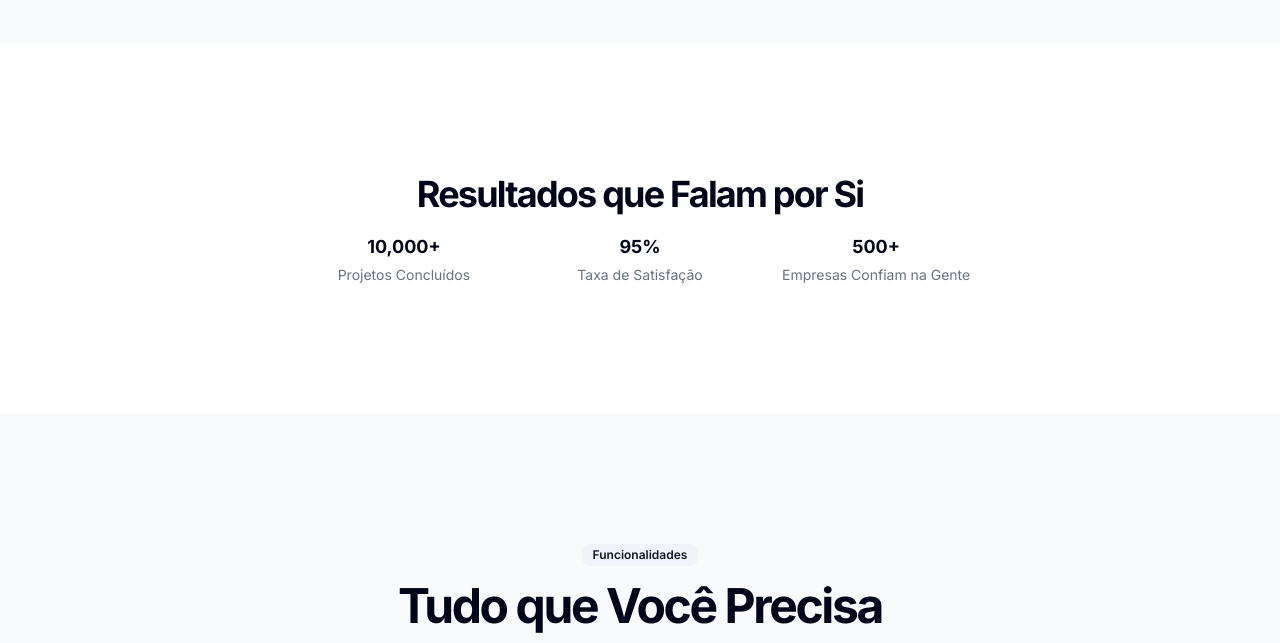
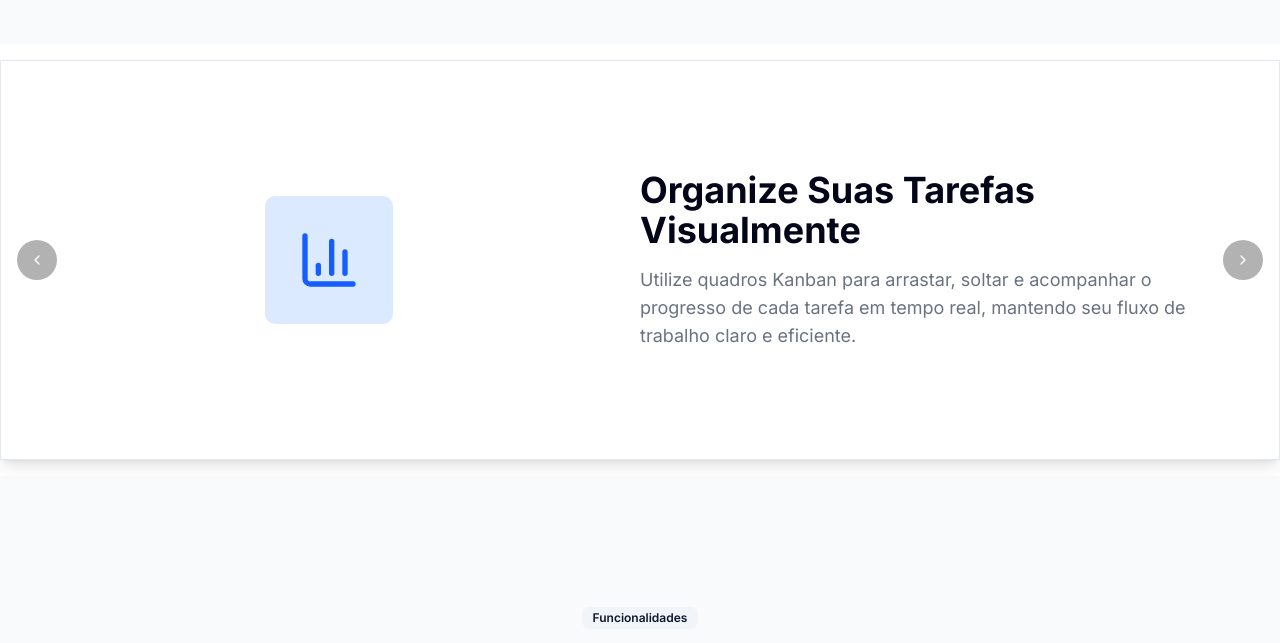
Before and after one commit to LSthemagic/project-manager-frontend, a Next.js app: page / in a window 1280 px wide. Shown: the part 724-1367 px from the top of the page. Built offline with nearby package versions, Linux system fonts and the light colour scheme; no server answers.

Commit message:
Feat: Adicionando Carrousel Slide

```diff
--- a/app/page.tsx
+++ b/app/page.tsx
@@ -1,24 +1,35 @@
-import Link from 'next/link';
-import { Button } from '@/components/ui/button';
-import { Card, CardContent, CardHeader, CardTitle } from '@/components/ui/card';
-import { Badge } from '@/components/ui/badge';
-import { Header } from './_components/Header';
-import { Footer } from './_components/Footer';
-import { CheckCircle, Users, BarChart3, Clock, Shield, Zap, ArrowRight, Star } from 'lucide-react';
-import api from '@/lib/api';
+import Link from "next/link";
+import { Button } from "@/components/ui/button";
+import { Card, CardContent, CardHeader, CardTitle } from "@/components/ui/card";
+import { Badge } from "@/components/ui/badge";
+import { Header } from "./_components/Header";
+import { Footer } from "./_components/Footer";
+import {
+  CheckCircle,
+  Users,
+  BarChart3,
+  Clock,
+  Shield,
+  Zap,
+  ArrowRight,
+  Star,
+  TrendingUp,
+} from "lucide-react";
+import { SimpleCarousel } from "@/components/ui/simple-carousel";
+import api from "@/lib/api";
 
 async function getPublicStats() {
   try {
-    const response = await api.get('/reports/public-stats');
+    const response = await api.get("/reports/public-stats");
 
     return response.data;
   } catch (error) {
     console.error("Failed to fetch public stats:", error);
     // Retorna dados de fallback em caso de erro na API
     return {
-      projectsCompleted: '10,000+',
-      satisfactionRate: '95%',
-      companiesTrust: '500+',
+      projectsCompleted: "10,000+",
+      satisfactionRate: "95%",
+      companiesTrust: "500+",
     };
   }
 }
@@ -26,11 +37,90 @@ async function getPublicStats() {
 export default async function LandingPage() {
   const stats = await getPublicStats();
 
+ const carouselSlides = [
+    <div key="slide-stats" className="flex flex-col items-center justify-center text-center gap-8 p-8 md:p-12 w-full h-full">
+
+      <div className="space-y-3">
+        <h2 className="text-3xl font-bold tracking-tighter md:text-4xl/tight">
+          Resultados que Falam por Si
+        </h2>
+      </div>
+      <div className="mx-auto grid max-w-5xl items-start gap-8 sm:grid-cols-3 md:gap-12">
+        <div className="grid gap-1">
+          <h3 className="text-2xl font-bold">{stats.projectsCompleted}</h3>
+          <p className="text-sm text-gray-500 dark:text-gray-400">
+            Projetos Concluídos
+          </p>
+        </div>
+        <div className="grid gap-1">
+          <h3 className="text-2xl font-bold">{stats.satisfactionRate}</h3>
+          <p className="text-sm text-gray-500 dark:text-gray-400">
+            Taxa de Satisfação
+          </p>
+        </div>
+        <div className="grid gap-1">
+          <h3 className="text-2xl font-bold">{stats.companiesTrust}</h3>
+          <p className="text-sm text-gray-500 dark:text-gray-400">
+            Empresas Confiam na Gente
+          </p>
+        </div>
+      </div>
+    </div>,
+
+
+    <div key="slide1" className="flex flex-col md:flex-row items-center justify-center text-center md:text-left gap-8 p-8 md:p-12 w-full h-full">
+      <div className="mx-auto flex h-32 w-32 items-center justify-center rounded-lg bg-blue-100 dark:bg-blue-900 flex-shrink-0">
+        <BarChart3 className="h-16 w-16 text-blue-600 dark:text-blue-400" />
+      </div>
+      <div className="md:w-1/2">
+        <h2 className="text-3xl md:text-4xl font-bold">
+          Organize Suas Tarefas Visualmente
+        </h2>
+        <p className="text-lg text-gray-500 dark:text-gray-400 mt-4 max-w-2xl">
+          Utilize quadros Kanban para arrastar, soltar e acompanhar o progresso de cada tarefa em tempo real, mantendo seu fluxo de trabalho claro e eficiente.
+        </p>
+      </div>
+    </div>,
+
+
+    <div key="slide2" className="flex flex-col md:flex-row items-center justify-center text-center md:text-left gap-8 p-8 md:p-12 w-full h-full">
+      <div className="mx-auto flex h-32 w-32 items-center justify-center rounded-lg bg-green-100 dark:bg-green-900 flex-shrink-0">
+        <Users className="h-16 w-16 text-green-600 dark:text-green-400" />
+      </div>
+      <div className="md:w-1/2">
+        <h2 className="text-3xl md:text-4xl font-bold">
+          Colaboração Centralizada e Eficiente
+        </h2>
+        <p className="text-lg text-gray-500 dark:text-gray-400 mt-4 max-w-2xl">
+          Comente, anexe arquivos e atribua responsáveis. Mantenha toda a comunicação do projeto em um único lugar, aumentando a sinergia da equipe.
+        </p>
+      </div>
+    </div>,
+
+
+    <div key="slide3" className="flex flex-col md:flex-row items-center justify-center text-center md:text-left gap-8 p-8 md:p-12 w-full h-full">
+      <div className="mx-auto flex h-32 w-32 items-center justify-center rounded-lg bg-purple-100 dark:bg-purple-900 flex-shrink-0">
+        <Clock className="h-16 w-16 text-purple-600 dark:text-purple-400" />
+      </div>
+      <div className="md:w-1/2">
+        <h2 className="text-3xl md:text-4xl font-bold">
+          Decisões Inteligentes com Relatórios
+        </h2>
+        <p className="text-lg text-gray-500 dark:text-gray-400 mt-4 max-w-2xl">
+          Obtenha insights sobre a produtividade da equipe, tempo gasto em tarefas e o progresso geral para otimizar seus resultados.
+        </p>
+      </div>
+    </div>,
+  ];
+
   return (
     <div className="flex flex-col min-h-[100dvh]">
       <Header />
       <main className="flex-1">
-        <section id="hero" className="w-full py-12 md:py-24 lg:py-32 xl:py-48 bg-gray-50 dark:bg-gray-900">
+        <section
+          id="hero"
+          className="w-full py-12 md:py-24 lg:py-32 xl:py-48 bg-gray-50 dark:bg-gray-900"
+        >
           <div className="container px-4 md:px-6">
             <div className="grid gap-6 lg:grid-cols-[1fr_400px] lg:gap-12 xl:grid-cols-[1fr_600px]">
               <div className="flex flex-col justify-center space-y-4">
@@ -39,7 +129,9 @@ export default async function LandingPage() {
                     Gerencie Seus Projetos de Forma Inteligente
                   </h1>
                   <p className="max-w-[600px] text-gray-500 md:text-xl dark:text-gray-400">
-                    Nossa plataforma oferece as ferramentas que você precisa para organizar tarefas, colaborar com sua equipe e entregar resultados no prazo.
+                    Nossa plataforma oferece as ferramentas que você precisa
+                    para organizar tarefas, colaborar com sua equipe e entregar
+                    resultados no prazo.
                   </p>
                 </div>
                 <div className="flex flex-col gap-2 min-[400px]:flex-row">
@@ -52,38 +144,36 @@ export default async function LandingPage() {
           </div>
         </section>
 
-        <section id="stats" className="w-full py-12 md:py-24 lg:py-32 flex justify-center">
-          <div className="container grid items-center justify-center gap-4 px-4 text-center md:px-6">
-            <div className="space-y-3">
-              <h2 className="text-3xl font-bold tracking-tighter md:text-4xl/tight">
-                Resultados que Falam por Si
-              </h2>
-            </div>
-            <div className="mx-auto grid max-w-5xl items-start gap-8 sm:grid-cols-2 md:gap-12 lg:grid-cols-3">
-              <div className="grid gap-1">
-                <h3 className="text-lg font-bold">{stats.projectsCompleted}</h3>
-                <p className="text-sm text-gray-500 dark:text-gray-400">Projetos Concluídos</p>
-              </div>
-              <div className="grid gap-1">
-                <h3 className="text-lg font-bold">{stats.satisfactionRate}</h3>
-                <p className="text-sm text-gray-500 dark:text-gray-400">Taxa de Satisfação</p>
-              </div>
-              <div className="grid gap-1">
-                <h3 className="text-lg font-bold">{stats.companiesTrust}</h3>
-                <p className="text-sm text-gray-500 dark:text-gray-400">Empresas Confiam na Gente</p>
-              </div>
-            </div>
+        <section
+          id="stats"
+          className="w-full py-12 md:py-24 lg:py-4 flex justify-center"
+        >
+          <div className="w-full px-0 md:px-0 flex items-center justify-center h-full">
+            <SimpleCarousel
+              autoPlayInterval={5000}
+              className="w-full max-w-8xl h-[60vh] md:h-[50vh] rounded-none overflow-hidden bg-white dark:bg-gray-950 shadow-lg border"
+              slides={carouselSlides}
+            />
           </div>
         </section>
 
-        <section id="features" className="w-full py-12 md:py-24 lg:py-32 bg-gray-50 dark:bg-gray-900 flex justify-center">
+        <section
+          id="features"
+          className="w-full py-12 md:py-24 lg:py-32 bg-gray-50 dark:bg-gray-900 flex justify-center"
+        >
           <div className="container px-4 md:px-6">
             <div className="flex flex-col items-center justify-center space-y-4 text-center">
               <div className="space-y-2">
-                <Badge variant="secondary" className="mb-4">Funcionalidades</Badge>
-                <h2 className="text-3xl font-bold tracking-tighter sm:text-5xl">Tudo que Você Precisa</h2>
+                <Badge variant="secondary" className="mb-4">
+                  Funcionalidades
+                </Badge>
+                <h2 className="text-3xl font-bold tracking-tighter sm:text-5xl">
+                  Tudo que Você Precisa
+                </h2>
                 <p className="max-w-[900px] text-gray-500 md:text-xl/relaxed lg:text-base/relaxed xl:text-xl/relaxed dark:text-gray-400">
-                  Nossa plataforma é construída com funcionalidades poderosas para otimizar seu fluxo de trabalho e impulsionar a produtividade da sua equipe.
+                  Nossa plataforma é construída com funcionalidades poderosas
+                  para otimizar seu fluxo de trabalho e impulsionar a
+                  produtividade da sua equipe.
                 </p>
               </div>
             </div>
@@ -97,7 +187,9 @@ export default async function LandingPage() {
                 </CardHeader>
                 <CardContent>
                   <p className="text-gray-500 dark:text-gray-400">
-                    Organize tarefas visualmente com quadros Kanban intuitivos. Arraste e solte tarefas entre colunas e acompanhe o progresso em tempo real.
+                    Organize tarefas visualmente com quadros Kanban intuitivos.
+                    Arraste e solte tarefas entre colunas e acompanhe o
+                    progresso em tempo real.
                   </p>
                 </CardContent>
               </Card>
@@ -107,11 +199,14 @@ export default async function LandingPage() {
                   <div className="mx-auto mb-4 flex h-12 w-12 items-center justify-center rounded-lg bg-green-100 dark:bg-green-900">
                     <Users className="h-6 w-6 text-green-600 dark:text-green-400" />
                   </div>
-                  <CardTitle className="text-xl">Colaboração em Equipe</CardTitle>
+                  <CardTitle className="text-xl">
+                    Colaboração em Equipe
+                  </CardTitle>
                 </CardHeader>
                 <CardContent>
                   <p className="text-gray-500 dark:text-gray-400">
-                    Comente, anexe arquivos, atribua responsáveis e mantenha toda a equipe sincronizada em um só lugar.
+                    Comente, anexe arquivos, atribua responsáveis e mantenha
+                    toda a equipe sincronizada em um só lugar.
                   </p>
                 </CardContent>
               </Card>
@@ -121,11 +216,14 @@ export default async function LandingPage() {
                   <div className="mx-auto mb-4 flex h-12 w-12 items-center justify-center rounded-lg bg-purple-100 dark:bg-purple-900">
                     <Clock className="h-6 w-6 text-purple-600 dark:text-purple-400" />
                   </div>
-                  <CardTitle className="text-xl">Relatórios e Análises</CardTitle>
+                  <CardTitle className="text-xl">
+                    Relatórios e Análises
+                  </CardTitle>
                 </CardHeader>
                 <CardContent>
                   <p className="text-gray-500 dark:text-gray-400">
-                    Obtenha insights detalhados sobre produtividade, tempo gasto em tarefas e performance da equipe.
+                    Obtenha insights detalhados sobre produtividade, tempo gasto
+                    em tarefas e performance da equipe.
                   </p>
                 </CardContent>
               </Card>
@@ -139,7 +237,8 @@ export default async function LandingPage() {
                 </CardHeader>
                 <CardContent>
                   <p className="text-gray-500 dark:text-gray-400">
-                    Controle de acesso por níveis, criptografia de dados e backup automático para manter seus projetos seguros.
+                    Controle de acesso por níveis, criptografia de dados e
+                    backup automático para manter seus projetos seguros.
                   </p>
                 </CardContent>
               </Card>
@@ -149,11 +248,14 @@ export default async function LandingPage() {
                   <div className="mx-auto mb-4 flex h-12 w-12 items-center justify-center rounded-lg bg-red-100 dark:bg-red-900">
                     <Zap className="h-6 w-6 text-red-600 dark:text-red-400" />
                   </div>
-                  <CardTitle className="text-xl">Performance Otimizada</CardTitle>
+                  <CardTitle className="text-xl">
+                    Performance Otimizada
+                  </CardTitle>
                 </CardHeader>
                 <CardContent>
                   <p className="text-gray-500 dark:text-gray-400">
-                    Interface rápida e responsiva, sincronização em tempo real e experiência fluida em qualquer dispositivo.
+                    Interface rápida e responsiva, sincronização em tempo real e
+                    experiência fluida em qualquer dispositivo.
                   </p>
                 </CardContent>
               </Card>
@@ -167,7 +269,8 @@ export default async function LandingPage() {
                 </CardHeader>
                 <CardContent>
                   <p className="text-gray-500 dark:text-gray-400">
-                    Desde o planejamento até a entrega, gerencie marcos, orçamentos, prazos e recursos em uma plataforma única.
+                    Desde o planejamento até a entrega, gerencie marcos,
+                    orçamentos, prazos e recursos em uma plataforma única.
                   </p>
                 </CardContent>
               </Card>
@@ -175,12 +278,19 @@ export default async function LandingPage() {
           </div>
         </section>
 
-        <section id="testimonials" className="w-full py-12 md:py-24 lg:py-32 flex justify-center">
+        <section
+          id="testimonials"
+          className="w-full py-12 md:py-24 lg:py-32 flex justify-center"
+        >
           <div className="container px-4 md:px-6">
             <div className="flex flex-col items-center justify-center space-y-4 text-center">
               <div className="space-y-2">
-                <Badge variant="secondary" className="mb-4">Depoimentos</Badge>
-                <h2 className="text-3xl font-bold tracking-tighter sm:text-5xl">O Que Nossos Clientes Dizem</h2>
+                <Badge variant="secondary" className="mb-4">
+                  Depoimentos
+                </Badge>
+                <h2 className="text-3xl font-bold tracking-tighter sm:text-5xl">
+                  O Que Nossos Clientes Dizem
+                </h2>
               </div>
             </div>
             <div className="mx-auto grid max-w-5xl items-center gap-8 py-12 lg:grid-cols-3 lg:gap-12">
@@ -188,15 +298,22 @@ export default async function LandingPage() {
                 <CardHeader>
                   <div className="flex items-center space-x-1 mb-2">
                     {[...Array(5)].map((_, i) => (
-                      <Star key={i} className="h-4 w-4 fill-yellow-400 text-yellow-400" />
+                      <Star
+                        key={i}
+                        className="h-4 w-4 fill-yellow-400 text-yellow-400"
+                      />
                     ))}
                   </div>
                   <CardTitle className="text-lg">Maria Silva</CardTitle>
-                  <p className="text-sm text-gray-500">Gerente de Projetos, TechCorp</p>
+                  <p className="text-sm text-gray-500">
+                    Gerente de Projetos, TechCorp
+                  </p>
                 </CardHeader>
                 <CardContent>
                   <p className="text-gray-600 dark:text-gray-300">
-                    &ldquo;O Synchro transformou completamente nossa forma de trabalhar. A visualização dos projetos é incrível e a colaboração da equipe melhorou 300%.&rdquo;
+                    &ldquo;O Synchro transformou completamente nossa forma de
+                    trabalhar. A visualização dos projetos é incrível e a
+                    colaboração da equipe melhorou 300%.&rdquo;
                   </p>
                 </CardContent>
               </Card>
@@ -205,7 +322,10 @@ export default async function LandingPage() {
                 <CardHeader>
                   <div className="flex items-center space-x-1 mb-2">
                     {[...Array(5)].map((_, i) => (
-                      <Star key={i} className="h-4 w-4 fill-yellow-400 text-yellow-400" />
+                      <Star
+                        key={i}
+                        className="h-4 w-4 fill-yellow-400 text-yellow-400"
+                      />
                     ))}
                   </div>
                   <CardTitle className="text-lg">João Santos</CardTitle>
@@ -213,7 +333,9 @@ export default async function LandingPage() {
                 </CardHeader>
                 <CardContent>
                   <p className="text-gray-600 dark:text-gray-300">
-                    &ldquo;Interface intuitiva e funcionalidades poderosas. Conseguimos reduzir o tempo de entrega dos projetos em 40% desde que começamos a usar.&rdquo;
+                    &ldquo;Interface intuitiva e funcionalidades poderosas.
+                    Conseguimos reduzir o tempo de entrega dos projetos em 40%
+                    desde que começamos a usar.&rdquo;
                   </p>
                 </CardContent>
               </Card>
@@ -222,15 +344,22 @@ export default async function LandingPage() {
                 <CardHeader>
                   <div className="flex items-center space-x-1 mb-2">
                     {[...Array(5)].map((_, i) => (
-                      <Star key={i} className="h-4 w-4 fill-yellow-400 text-yellow-400" />
+                      <Star
+                        key={i}
+                        className="h-4 w-4 fill-yellow-400 text-yellow-400"
+                      />
                     ))}
                   </div>
                   <CardTitle className="text-lg">Ana Costa</CardTitle>
-                  <p className="text-sm text-gray-500">Diretora de Operações, BigCompany</p>
+                  <p className="text-sm text-gray-500">
+                    Diretora de Operações, BigCompany
+                  </p>
                 </CardHeader>
                 <CardContent>
                   <p className="text-gray-600 dark:text-gray-300">
-                    &ldquo;Os relatórios detalhados nos ajudam a tomar decisões estratégicas. A segurança e confiabilidade são excepcionais.&rdquo;
+                    &ldquo;Os relatórios detalhados nos ajudam a tomar decisões
+                    estratégicas. A segurança e confiabilidade são
+                    excepcionais.&rdquo;
                   </p>
                 </CardContent>
               </Card>
@@ -238,7 +367,10 @@ export default async function LandingPage() {
           </div>
         </section>
 
-        <section id="cta" className="w-full py-12 md:py-24 lg:py-32 bg-blue-50 dark:bg-blue-950 flex justify-center">
+        <section
+          id="cta"
+          className="w-full py-12 md:py-24 lg:py-32 bg-blue-50 dark:bg-blue-950 flex justify-center"
+        >
           <div className="container px-4 md:px-6">
             <div className="flex flex-col items-center justify-center space-y-4 text-center">
               <div className="space-y-2">
@@ -246,11 +378,16 @@ export default async function LandingPage() {
                   Pronto para Transformar Seus Projetos?
                 </h2>
                 <p className="max-w-[600px] text-gray-600 md:text-xl/relaxed lg:text-base/relaxed xl:text-xl/relaxed dark:text-gray-300">
-                  Junte-se a milhares de equipes que já escolheram o Synchro para gerenciar seus projetos de forma mais eficiente.
+                  Junte-se a milhares de equipes que já escolheram o Synchro
+                  para gerenciar seus projetos de forma mais eficiente.
                 </p>
               </div>
               <div className="flex flex-col gap-2 min-[400px]:flex-row">
-                <Button size="lg" asChild className="bg-blue-600 hover:bg-blue-700">
+                <Button
+                  size="lg"
+                  asChild
+                  className="bg-blue-600 hover:bg-blue-700"
+                >
                   <Link href="/auth/register">
                     Comece Gratuitamente
                     <ArrowRight className="ml-2 h-4 w-4" />
@@ -261,12 +398,12 @@ export default async function LandingPage() {
                 </Button>
               </div>
               <p className="text-sm text-gray-500 dark:text-gray-400">
-                ✓ Sem cartão de crédito ✓ Configuração em 2 minutos ✓ Suporte 24/7
+                ✓ Sem cartão de crédito ✓ Configuração em 2 minutos ✓ Suporte
+                24/7
               </p>
             </div>
           </div>
         </section>
-
       </main>
       <Footer />
     </div>
--- /dev/null
+++ b/components/ui/simple-carousel.tsx
@@ -0,0 +1,93 @@
+'use client';
+
+import * as React from "react";
+import { useState, useEffect, useCallback } from "react";
+import { ChevronLeft, ChevronRight, Circle } from "lucide-react";
+import { cn } from "@/lib/utils";
+import { Button } from "./button";
+
+interface SimpleCarouselProps extends React.HTMLAttributes<HTMLDivElement> {
+  slides: React.ReactNode[];
+  autoPlayInterval?: number;
+}
+
+const SimpleCarousel = React.forwardRef<HTMLDivElement, SimpleCarouselProps>(
+  ({ className, slides, autoPlayInterval = 5000, ...props }, ref) => {
+    const [currentIndex, setCurrentIndex] = useState(0);
+
+    const goToPrevious = useCallback(() => {
+      setCurrentIndex((prevIndex) =>
+        prevIndex === 0 ? slides.length - 1 : prevIndex - 1
+      );
+    }, [slides.length]);
+
+    const goToNext = useCallback(() => {
+      setCurrentIndex((prevIndex) =>
+        prevIndex === slides.length - 1 ? 0 : prevIndex + 1
+      );
+    }, [slides.length]);
+
+    useEffect(() => {
+      if (autoPlayInterval) {
+        const interval = setInterval(goToNext, autoPlayInterval);
+        return () => clearInterval(interval);
+      }
+    }, [autoPlayInterval, goToNext]);
+
+    return (
+      <div
+        ref={ref}
+        className={cn("relative w-full h-full overflow-hidden", className)}
+        {...props}
+      >
+        <div
+          className="flex transition-transform duration-500 ease-in-out h-full"
+          style={{ transform: `translateX(-${currentIndex * 100}%)` }}
+        >
+          {slides.map((slide, index) => (
+            <div key={index} className="w-full h-full flex-shrink-0">
+              {slide}
+            </div>
+          ))}
+        </div>
+
+        <Button
+          variant="ghost"
+          size="icon"
+          onClick={goToPrevious}
+          className="absolute top-1/2 left-4 -translate-y-1/2 rounded-full h-10 w-10 bg-black/30 hover:bg-black/50 text-white"
+        >
+          <ChevronLeft className="h-6 w-6" />
+        </Button>
+
+        <Button
+          variant="ghost"
+          size="icon"
+          onClick={goToNext}
+          className="absolute top-1/2 right-4 -translate-y-1/2 rounded-full h-10 w-10 bg-black/30 hover:bg-black/50 text-white"
+        >
+          <ChevronRight className="h-6 w-6" />
+        </Button>
+
+        <div className="absolute bottom-4 left-1/2 -translate-x-1/2 flex space-x-2">
+          {slides.map((_, index) => (
+            <button
+              key={index}
+              onClick={() => setCurrentIndex(index)}
+              className={cn(
+                "p-1",
+                currentIndex === index ? "text-white" : "text-white/50"
+              )}
+            >
+              <Circle className="h-2 w-2 fill-current" />
+            </button>
+          ))}
+        </div>
+      </div>
+    );
+  }
+);
+
+SimpleCarousel.displayName = "SimpleCarousel";
+
+export { SimpleCarousel };
```
